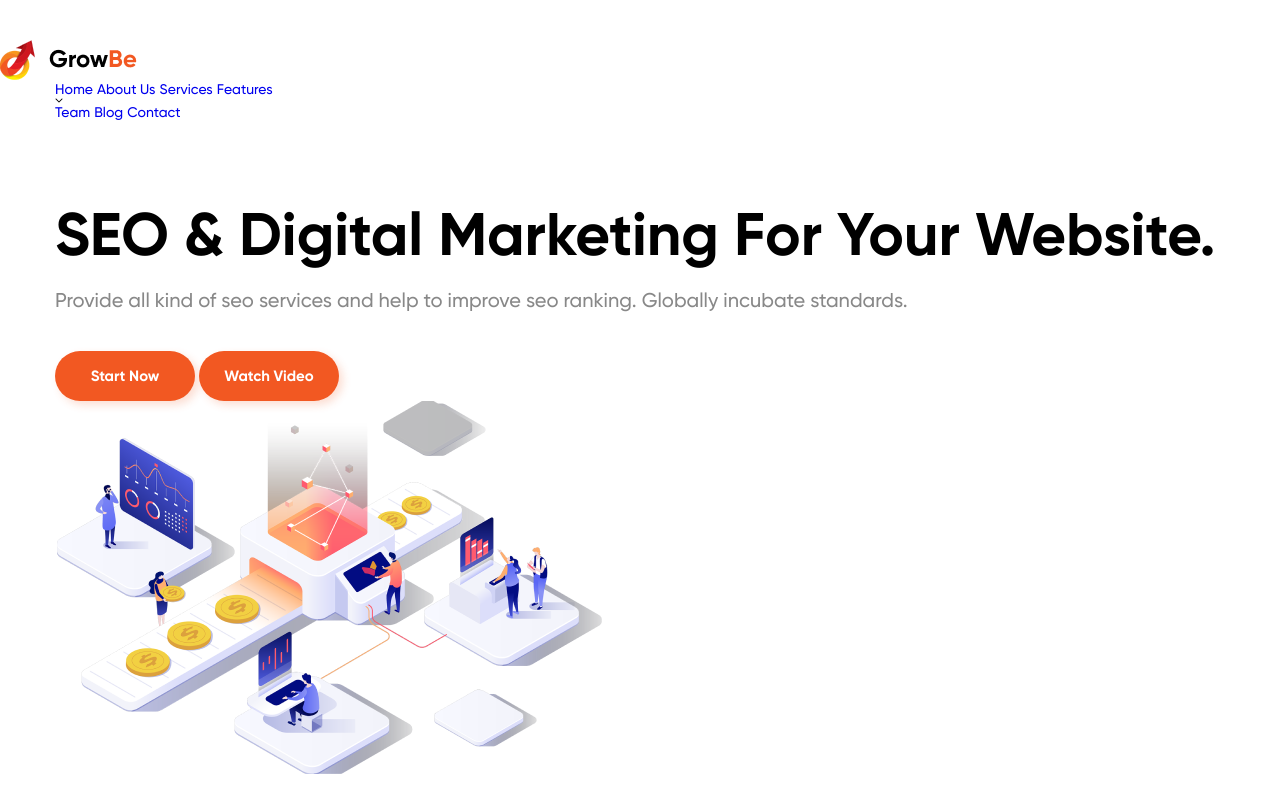
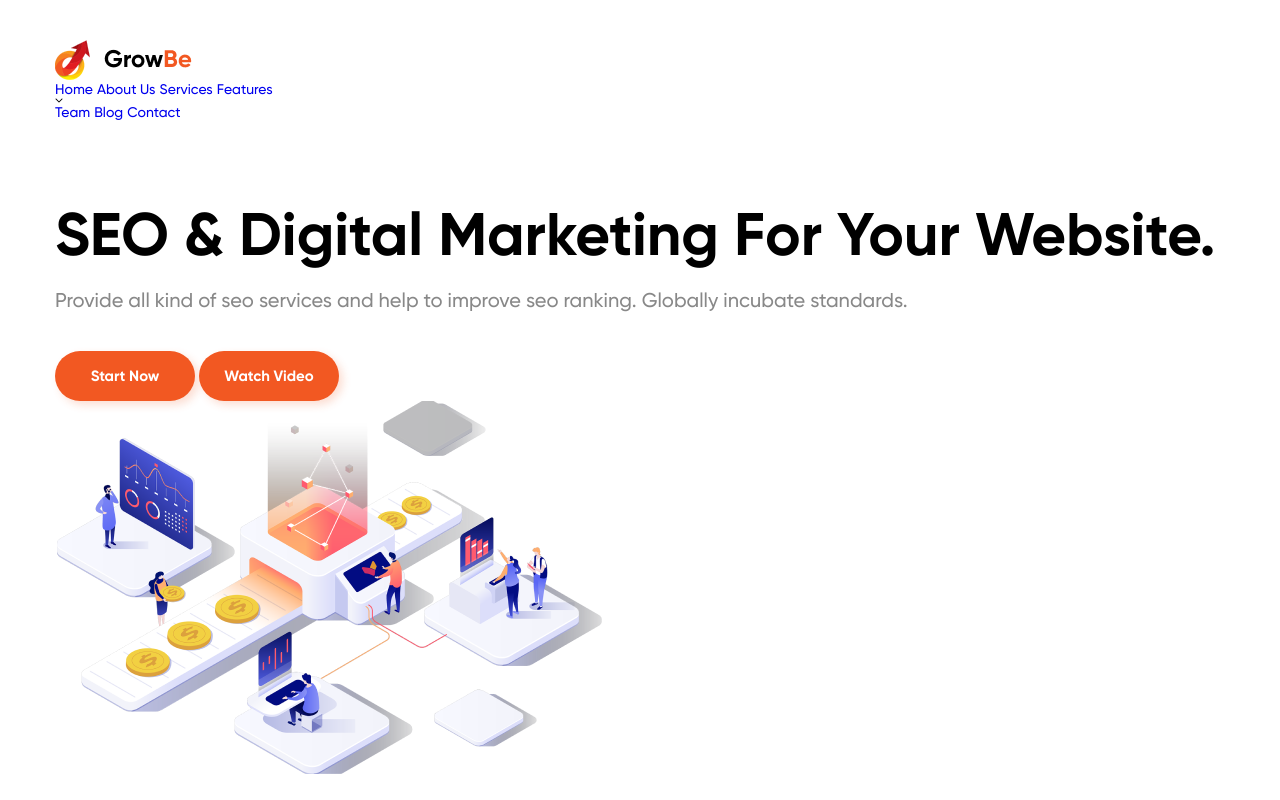
Before and after one commit to Deronicc/hw_html_css_3, a plain HTML site: page index.html in a window 1280 px wide. Shown: the top 800 px of the page. Drawn offline with Linux system fonts and the light colour scheme.

Commit message:
поправил header

```diff
--- a/index.html
+++ b/index.html
@@ -8,8 +8,9 @@
   </head>
   <body>
     <header>
+      <nav class="navigation container">
         <img class="logo_img" src="./img/logo_header.png" alt="logo" />
-      <nav class="navigation container">
+        <div class="menu">
           <a href="#">Home</a>
           <a href="#">About Us</a>
           <a href="#">Services</a>
@@ -19,6 +20,7 @@
           <a href="#">Team</a>
           <a href="#">Blog</a>
           <a href="#">Contact</a>
+        </div>
         <!-- <button class="main-content__btn bav_btn">Get Started</button> -->
       </nav>
     </header>
```
Lines whose indentation alone changed are shown as unchanged.
